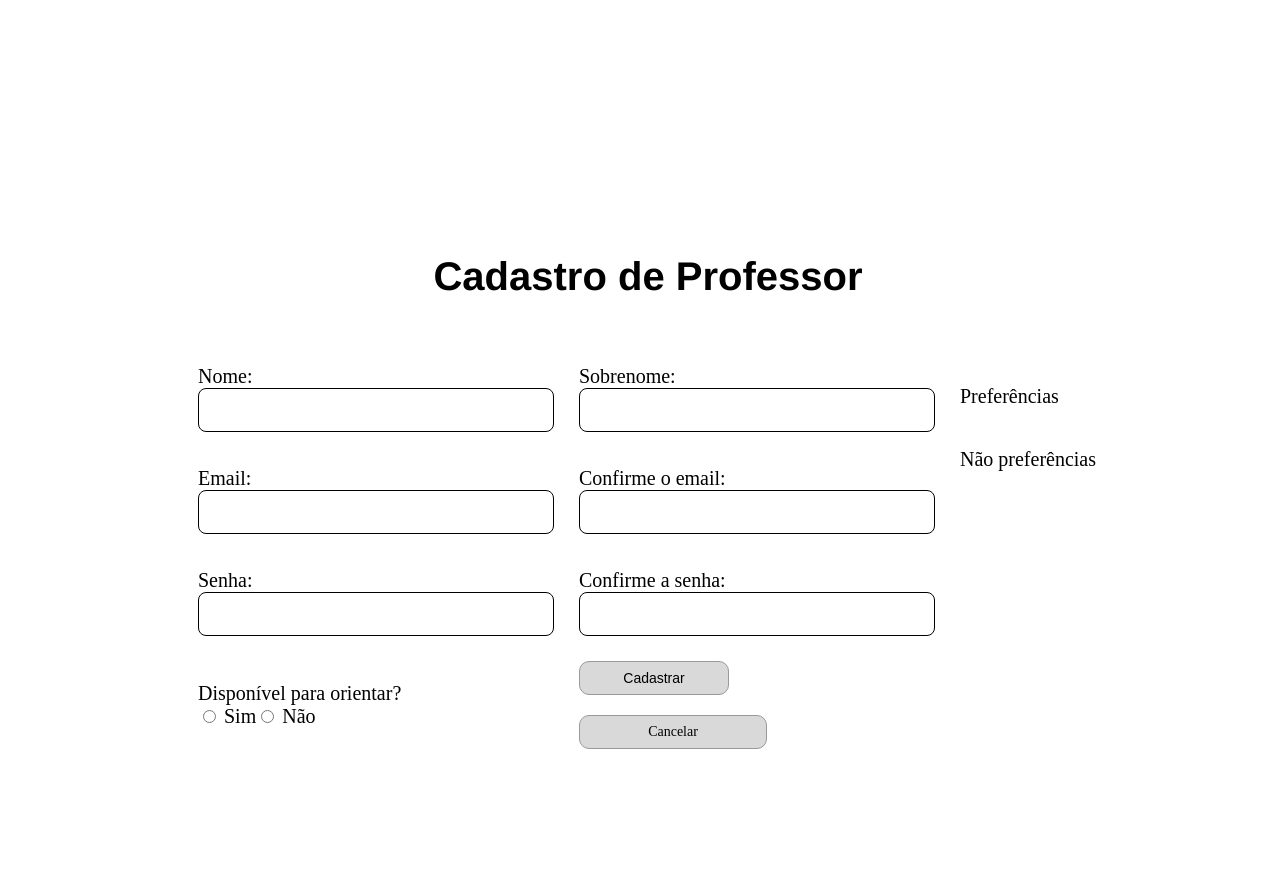
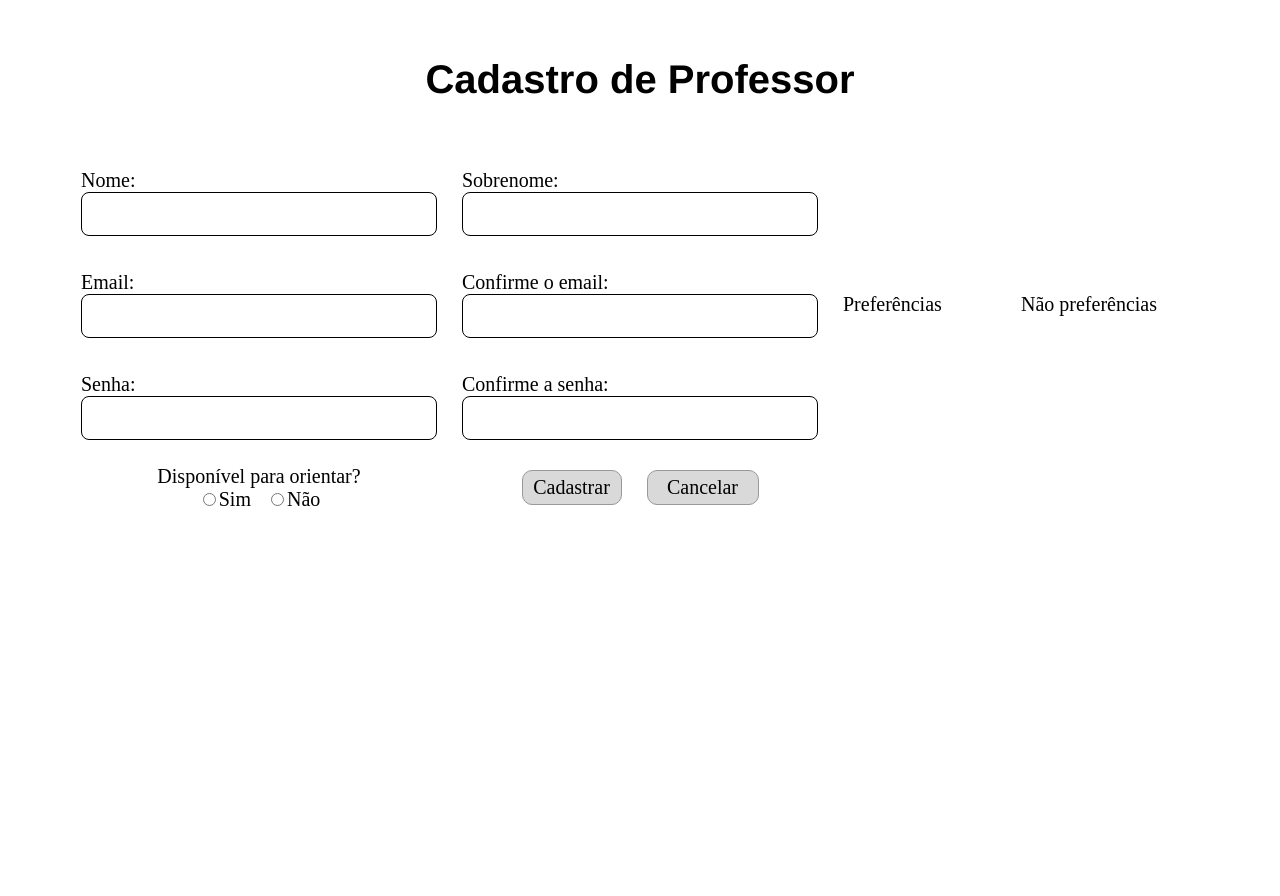
Before and after one commit to Aerther/Estagirando, a PHP site: page /pages/cadastrar/cadastroProfessor.php in a window 1280 px wide. After the commit the page ends 506 px from the top, so only its background shows below. Run offline with PHP 8.4, Linux system fonts and the light colour scheme; data that the repository does not hold is empty.

Commit message:
css Cadastro prof

```diff
--- a/pages/cadastrar/cadastroProfessor.php
+++ b/pages/cadastrar/cadastroProfessor.php
@@ -121,21 +121,21 @@ $preferencias = Preferencia::findAllPreferencias();
 
         </div>
 
-        <section>
+        <section id="radios">
             <label for="">Disponível para orientar?</label>
 
             <div id="disponibilidade">
-                <label><input type="radio" name="disponivel" value="sim" required> Sim</label>
+                <label><input type="radio" name="disponivel" value="sim" required>Sim</label>
 
-                <label><input type="radio" name="disponivel" value="nao" required> Não</label>
+                <label><input type="radio" name="disponivel" value="nao" required>Não</label>
             </div>
         </section>
+        <div id="btn">
 
-        <section id="btn">
-            <input type="submit" name="cadastrar" value="Cadastrar">
-            <a href="./../../index.php">Cancelar</a>
-        </section>
-        <!-- Criar a exibição correta das mensagens conforme RF13-->
+                <input type="submit" name="cadastrar" value="Cadastrar">
+                <a href="./../../index.php">Cancelar</a>
+
+        </div>
     </form>
     </div>
 </body>
--- a/src/styles/styleCadastroProf.css
+++ b/src/styles/styleCadastroProf.css
@@ -1,20 +1,17 @@
 
 body {
-    width: 100%;
-    height: 100vh;
+
     background-color: white;
     display: flex;
     flex-direction: column;
-    justify-content: center;
-    align-items: center;
-    padding-top: 80px;
+    margin-top: 30px;
+
 }
 
 .container {
     display: flex;
     flex-direction: column;
     align-items: center;
-    max-width: 900px;
 }
 
 .dado{
@@ -36,16 +33,13 @@ form{
     display: grid;
     grid-template-columns: 1fr 1fr 1fr;
     grid-gap: 25px;
-    width: 100%;
     justify-content: center;
-    height: 90%;
 
 }
 
 input[type="text"],
 input[type="email"],
-input[type="password"],
-select {
+input[type="password"]{
     width: 350px;
     height: 40px;
     border: 1px solid black;
@@ -54,18 +48,17 @@ select {
 }
 
 
-input[type="submit"],
-a {
+input[type="submit"], a {
     background-color: #d9d9d9;
+    font-family: 'Times New Roman', Times, serif;
     color: #000;
     border: 1px solid #999;
     border-radius: 10px;
-    padding: 8px 18px;
-    font-weight: 500;
-    font-size: 14px;
+    padding: 5px;
+    font-size: 20px;
     text-decoration: none;
     text-align: center;
-    width: 150px;
+    width: 100px;
 }
 
 
@@ -98,17 +91,26 @@ section{
 #btn{
     display: flex;
     justify-content: center;
-    gap: 20px;
+    gap: 25px;
+    align-items: center;
 }
 
-.preferencia{
-    align-items: center;
-    padding: 0;
+
+
+#disponibilidade{
+    display: flex;
+    justify-content: center;
+    gap: 15px;
 
 }
 
-#disponibilidade{
-    display: flex;
-    margin-right: 20px;
+#radios{
+    display: grid;
+    justify-content: center;
+}
 
+
+.preferencia{
+    display: grid;
+    grid-template-columns: 1fr 1fr;
 }
```
